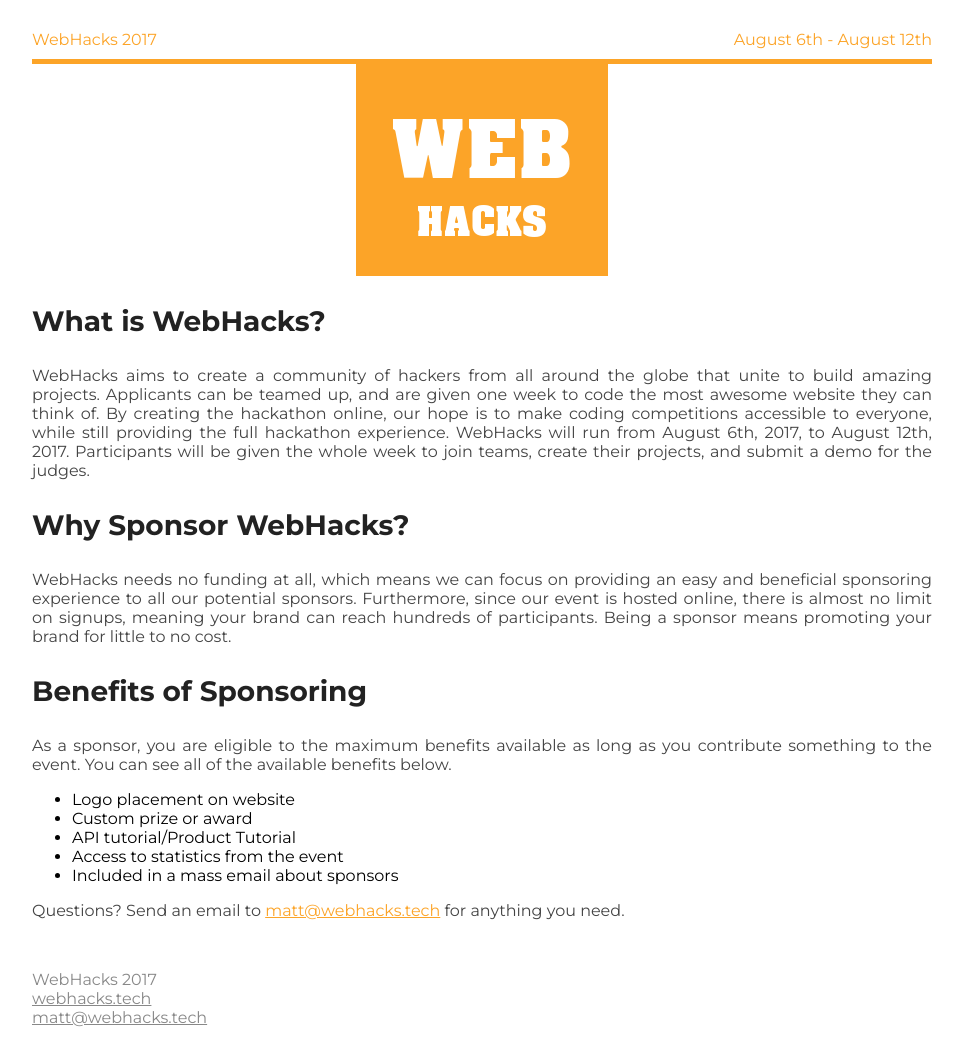
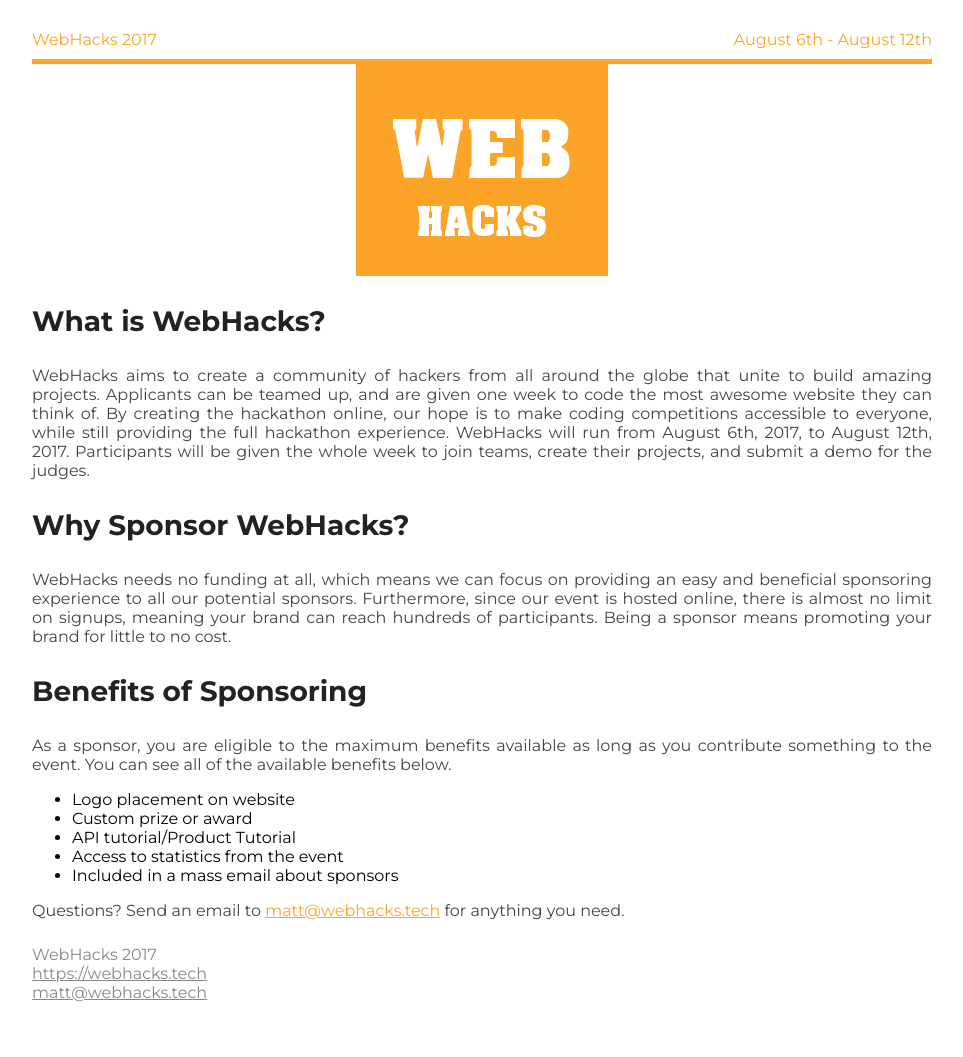
Before and after one commit to MattCorrigan/WebHacks, a website: page prospectus/index.html in a window 1280 px wide. Shown: the whole page, without its empty margins (158-1121 px from the left). After the commit the page ends 1032 px from the top, so only its background shows below. Drawn offline with Linux system fonts and the light colour scheme; files whose address does not match are found by name.

```diff
--- a/prospectus/index.html
+++ b/prospectus/index.html
@@ -41,7 +41,7 @@
 
         <div class="info">
             <p>WebHacks 2017</p>
-            <a href="https://webhacks.tech">webhacks.tech</a>
+            <a href="https://webhacks.tech">https://webhacks.tech</a>
             <a href="mailto:matt@webhacks.tech">matt@webhacks.tech</a>
         </div>
 
@@ -93,12 +93,12 @@
             }
 
             .info {
-                margin-top: 50px;
+                margin-top: 25px;
                 color: #888;
             }
 
             .info p {
-                margin: 0;
+                margin:0;
                 color: #888;
             }
 
```
